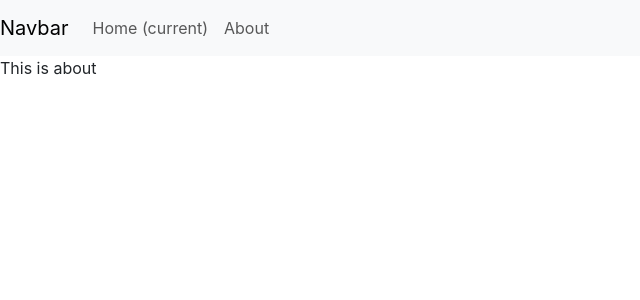
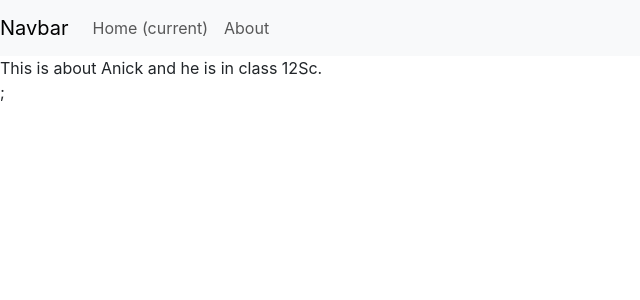
Before and after one commit to shubhanshibhandari/inotebook, a React (Create React App) app in the folder inotebook/: page /about in a window 1280 px wide. Shown: the top 300 px of the page, without its empty margins (0-640 px from the left). Built offline with nearby package versions, Linux system fonts and the light colour scheme.

Commit message:
context api

```diff
--- a/inotebook/src/App.js
+++ b/inotebook/src/App.js
@@ -1,22 +1,27 @@
 import "./App.css";
-import { BrowserRouter as Router, Switch, Route, Link, Routes } from "react-router-dom";
+import {
+  BrowserRouter as Router,
+  Switch,
+  Route,
+  Link,
+  Routes,
+} from "react-router-dom";
 import { Navbar } from "./components/Navbar";
 import { Home } from "./components/Home.js";
 import { About } from "./components/About";
-
+import NoteState from "./context/notes/NotesState";
 function App() {
   return (
     <>
-      <Router>
-        <Navbar />
-        <Routes>
-        <Route exact path="/" element=
-            {<Home/>}>
-            </Route>
-            <Route exact path="/about" element={<About/>}>
-            </Route>
-        </Routes>
-      </Router>
+      <NoteState>
+        <Router>
+          <Navbar />
+          <Routes>
+            <Route exact path="/" element={<Home />}></Route>
+            <Route exact path="/about" element={<About />}></Route>
+          </Routes>
+        </Router>
+      </NoteState>
     </>
   );
 }
--- a/inotebook/src/components/About.js
+++ b/inotebook/src/components/About.js
@@ -1,9 +1,12 @@
 import React from 'react'
+import { useContext } from 'react'
+import noteContext from '../context/notes/NotesContext'
 
 export const About = () => {
+  const a = useContext(noteContext)
   return (
     <div>
-        This is about
+        This is about {a.name} and he is in class {a.class}.
     </div>
   )
 }
--- a/inotebook/src/components/Navbar.js
+++ b/inotebook/src/components/Navbar.js
@@ -1,5 +1,5 @@
 import React from "react";
-import { BrowserRouter as Router, Switch, Route, Link } from "react-router-dom";
+import { Link } from "react-router-dom";
 
 export const Navbar = () => {
   return (
--- /dev/null
+++ b/inotebook/src/context/notes/NotesContext.js
@@ -0,0 +1,5 @@
+import { createContext } from "react";
+
+const noteContext = createContext();
+
+export default noteContext
--- /dev/null
+++ b/inotebook/src/context/notes/NotesState.js
@@ -0,0 +1,16 @@
+import React from "react";
+import NoteContext from "./NotesContext";
+
+const NoteState = (props) =>{
+    const state ={
+        "name": "Anick",
+        "class": "12Sc"
+    }
+    return(
+        <NoteContext.Provider value={state}>
+            {props.children};
+        </NoteContext.Provider>
+    )
+}
+
+export default NoteState;
```
